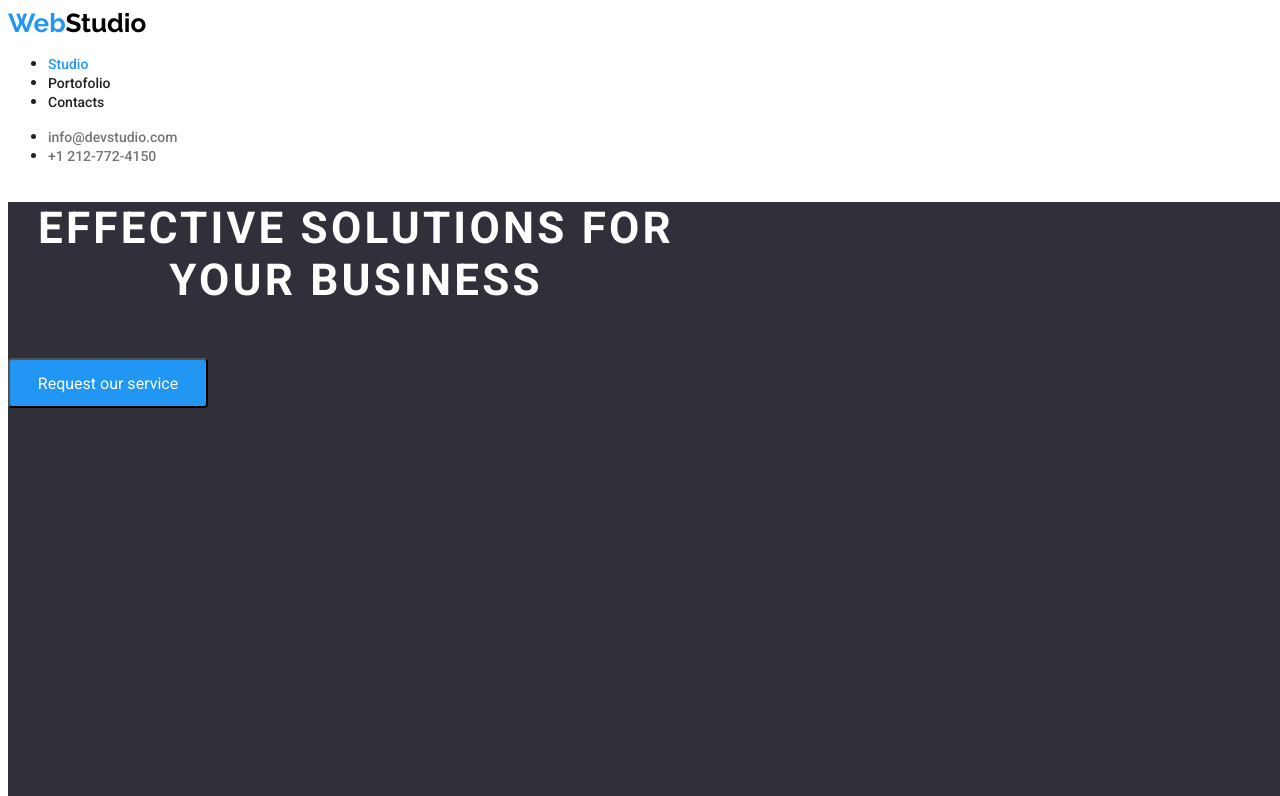
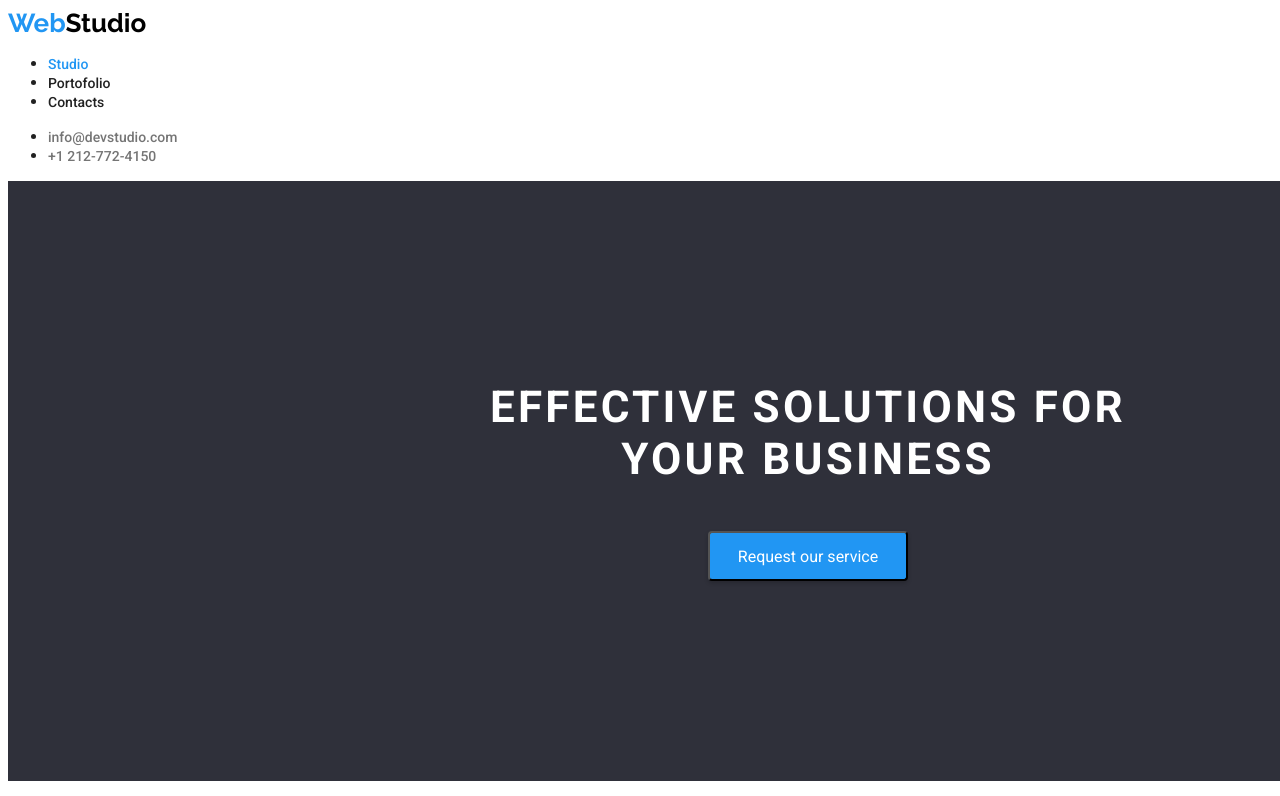
Before and after one commit to panabogdanc/goit-markup-hw-02, a plain HTML site: page index.html in a window 1280 px wide. Shown: the top 796 px of the page. Drawn offline with Linux system fonts and the light colour scheme.

Commit message:
Center text in first section index.html
Center button and first title

```diff
--- a/css/styles.css
+++ b/css/styles.css
@@ -78,14 +78,17 @@ body {
   height: 600px;
   background-color: var(--standard-bg-color);
   color: #fff;
+  overflow: auto;
 }
 
 .first-section-title {
   font-size: 44px;
   letter-spacing: 0.2rem;
   width: 696px;
+  text-align: center;
+
   height: 120px;
-  text-align: center;
+  margin: 200px 452px 30px 452px;
 }
 
 .first-section-button {
@@ -93,10 +96,15 @@ body {
   background-color: var(--standard-highlight-color);
   font-family: inherit;
   font-size: 16px;
+  cursor: pointer;
+
   width: 200px;
   height: 50px;
   border-radius: 4px;
-  cursor: pointer;
+  border-color: #000;
+  margin: 0 700px 200px 700px;
+
+  box-shadow: 0px 2px 4px rgba(0, 0, 0, 0.2);
 }
 
 .first-section-button:hover,
@@ -151,8 +159,7 @@ body {
 }
 
 .portofolio-button:hover,
-.portofolio-button:focus,
-.portofolio-button:active {
+.portofolio-button:focus {
   color: #fff;
   background-color: var(--standard-highlight-color);
 }
```
